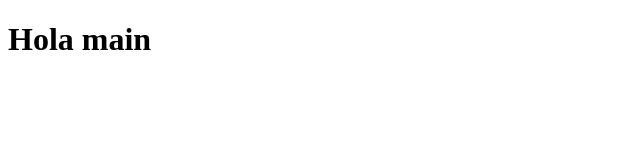
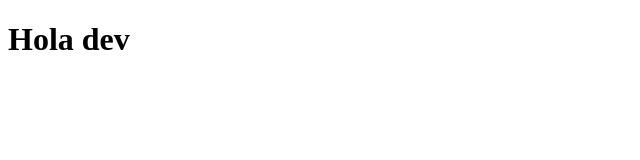
Before and after one commit to anaaragon88/ramas, a plain HTML site: page index.html in a window 1280 px wide. Shown: the full height of the page, 0-640 px from the left. Drawn offline with Linux system fonts and the light colour scheme.

Commit message:
change hola dev

```diff
--- a/index.html
+++ b/index.html
@@ -6,6 +6,6 @@
     <title>Document</title>
   </head>
   <body>
-    <h1>Hola main</h1>
+    <h1>Hola dev</h1>
   </body>
 </html>
```
